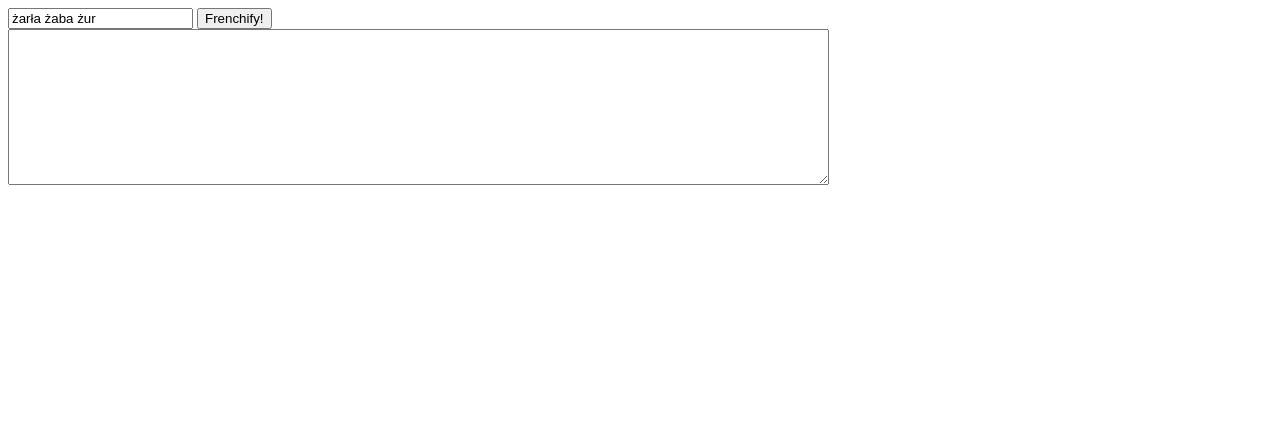
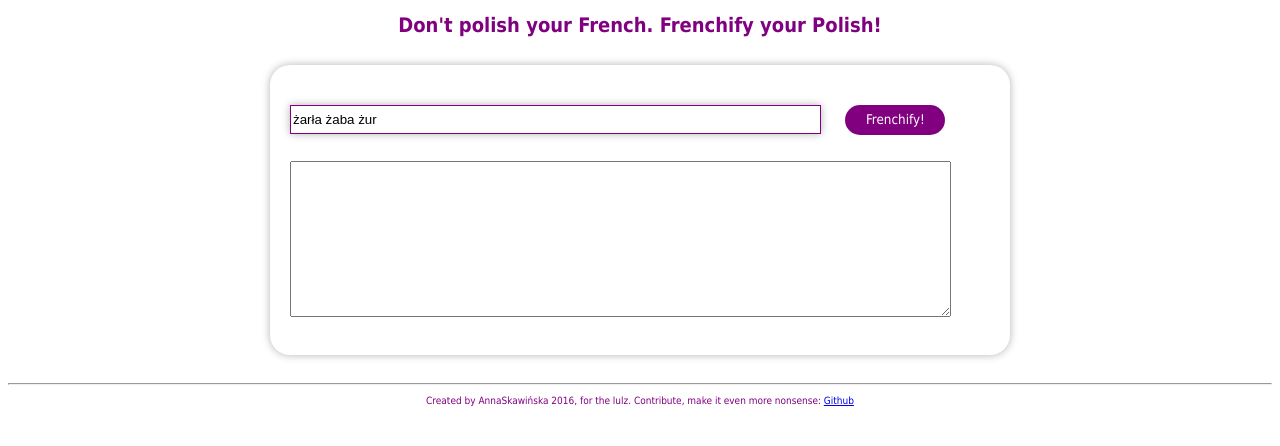
Before and after one commit to AnnaSkawinska/zabajour, a plain HTML site: page src/main/resources/public/index.html in a window 1280 px wide. Drawn offline with nearby package versions, Linux system fonts and the light colour scheme.

Commit message:
Some didn't like my vanilla design. Eat this.

```diff
--- a/src/main/resources/public/index.html
+++ b/src/main/resources/public/index.html
@@ -2,18 +2,22 @@
 <html ng-app="postApp" ng-controller="postController">
 	<head>
 		<title>Jaroi jaba jour. Don't polish your French. Frenchify your Polish!</title>
+		<link rel="stylesheet" href="styles.css">
 		<script src="https://ajax.googleapis.com/ajax/libs/angularjs/1.0.8/angular.min.js"></script>
     	<script src="hello.js"></script>
 	</head>
 
 	<body>
+		<h1>Don't polish your French. Frenchify your Polish!</h1>
 		<form name="userForm" ng-submit="submitForm()">
 			<div class="form-group">
-	       		<input type="text" name="text" class="form-control" ng-model="request.text">
+	       		<input type="text" name="text" ng-model="request.text">
 	        	<span ng-show="errorName">{{errorName}}</span>
-    			<button type="submit" class="btn btn-primary">Frenchify!</button>
+    			<button type="submit">Frenchify!</button>
+			    <textarea rows="10" cols="80" ng-model="response.translated" readonly="true"></textarea>
     		</div>
-    </form>
-    <textarea rows="10" cols="100" ng-model="response.translated" ></textarea>
+    	</form>
+    	<hr/>
+    	<p class="copyright">Created by AnnaSkawińska 2016, for the lulz. Contribute, make it even more nonsense: <a href="https://github.com/AnnaSkawinska/zabajour">Github</a></p>
 	</body>
 </html>
--- /dev/null
+++ b/src/main/resources/public/styles.css
@@ -0,0 +1,75 @@
+body {
+	font-family: Tahoma, Geneva, sans-serif;
+}
+
+h1 {
+	font-size: 20px;
+	color:#800080;
+	text-align: center;
+}
+
+form {
+	background: -webkit-gradient(linear, bottom, left 175px, from(#CCCCCC), to(#EEEEEE));
+	background: -moz-linear-gradient(bottom, #EEEEEE, #FFFFFF 175px);
+	margin:auto;
+	spacing: 10px;
+	position:relative;
+	width:700px;
+	height:250px;
+	font-size: 14px;
+	font-style: italic;
+	line-height: 24px;
+	font-weight: bold;
+	color: #09C;
+	text-decoration: none;
+	-webkit-border-radius: 20px;
+	-moz-border-radius: 20px;
+	border-radius: 20px;
+	padding: 20px;
+	border: inset 0px solid #333;
+	-webkit-box-shadow: 0px 0px 8px rgba(0, 0, 0, 0.3);
+	-moz-box-shadow: 0px 0px 8px rgba(0, 0, 0, 0.3);
+	box-shadow: 0px 0px 8px rgba(0, 0, 0, 0.3);
+	margin-top: 2em;
+	margin-bottom: 2em;
+}
+
+input {
+	width: 525px;
+	border: 1px solid #800080;
+	height: 25px;
+	-webkit-box-shadow: 0px 0px 8px rgba(0, 0, 0, 0.3);
+	-moz-box-shadow: 0px 0px 8px rgba(0, 0, 0, 0.3);
+	box-shadow: 0px 0px 8px rgba(0, 0, 0, 0.3);
+	margin-right: 1.5em;
+	margin-top: 1.5em;
+	margin-bottom: 2em;
+}
+
+button {
+	width:100px;
+	background:#800080;
+	color:white;
+	border: 0px solid #800080;
+	font-family: Tahoma, Geneva, sans-serif;
+	height: 30px;
+	-webkit-border-radius: 15px;
+	-moz-border-radius: 15px;
+	border-radius: 15px;
+}
+
+button:hover {
+	background:#fff;
+	color:#800080;
+	border: 1px solid #800080;
+}
+
+textarea:focus, input:focus {
+	border: 1px solid #800080;
+}
+
+.copyright {
+	color: #800080;
+	font-size: 10px;
+	text-align: center;
+}
```
